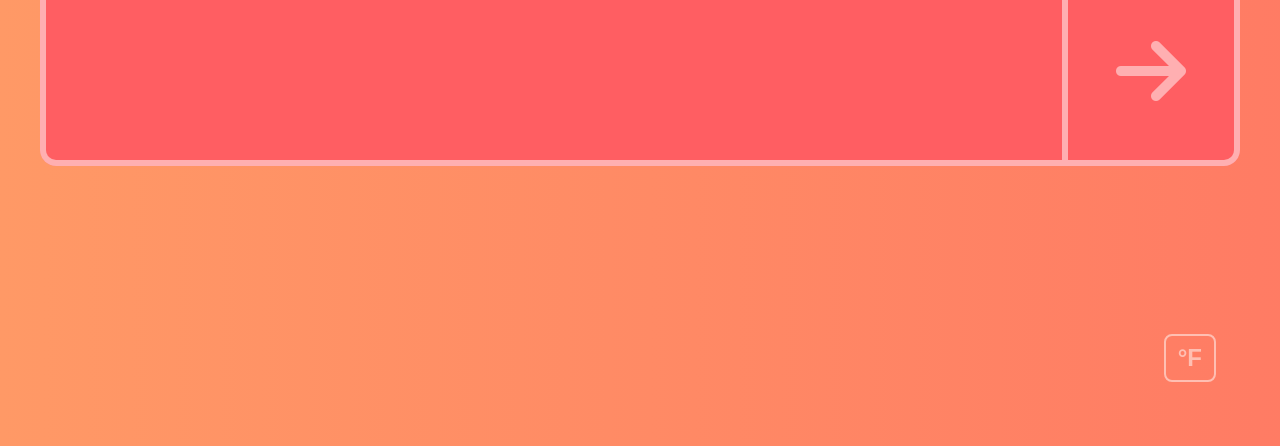
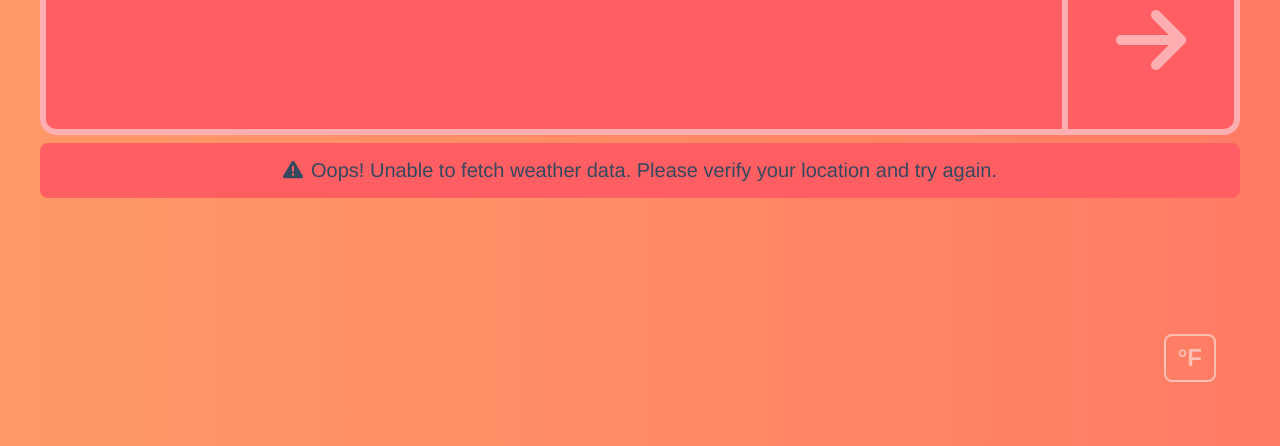
Before and after one commit to kadezaccaro/odin-weather-app, a plain HTML site: page index.html in a window 1280 px wide. Shown: the part 354-800 px from the top of the page. Drawn offline with Linux system fonts and the light colour scheme; no server answers.

Commit message:
Improve error handling and message

```diff
--- a/index.html
+++ b/index.html
@@ -22,6 +22,13 @@
             <i class="fas fa-arrow-right"></i>
           </button>
         </form>
+        <div class="error-message hide-error">
+          <i class="fas fa-exclamation-triangle"></i>
+          <p>
+            Oops! Unable to fetch weather data. Please verify your location and
+            try again.
+          </p>
+        </div>
       </header>
 
       <section class="weather">
--- a/modules/getWeather.js
+++ b/modules/getWeather.js
@@ -3,6 +3,7 @@ import { prepareWeatherData } from "./prepareWeatherData.js";
 const WEATHER_API_KEY = "";
 const form = document.querySelector(".location-form");
 const locationInput = document.querySelector(".location-input");
+const errorMsg = document.querySelector(".error-message");
 
 export async function getWeather(unit, location) {
   try {
@@ -14,10 +15,19 @@ export async function getWeather(unit, location) {
 
     prepareWeatherData(weatherData, unit);
 
-    form.classList.remove("error");
+    resetError();
   } catch (error) {
-    console.error(error);
-    form.classList.add("error");
-    locationInput.value = "";
+    handleError();
   }
 }
+
+function handleError() {
+  form.classList.add("error");
+  locationInput.value = "";
+  errorMsg.classList.remove("hide-error");
+}
+
+function resetError() {
+  form.classList.remove("error");
+  errorMsg.classList.add("hide-error");
+}
--- a/styles.css
+++ b/styles.css
@@ -94,6 +94,25 @@ button[type="submit"]:hover {
 .error {
   animation: shake 0.5s;
   background-color: var(--color-error);
+}
+
+.error-message {
+  display: flex;
+  align-items: center;
+  justify-content: center;
+  gap: 8px;
+  color: var(--color-dark);
+  background-color: var(--color-error);
+  padding: 16px 24px;
+  border-radius: 8px;
+}
+
+.error-message i {
+  font-size: 20px;
+}
+
+.hide-error {
+  display: none;
 }
 
 /* || WEATHER */
```
